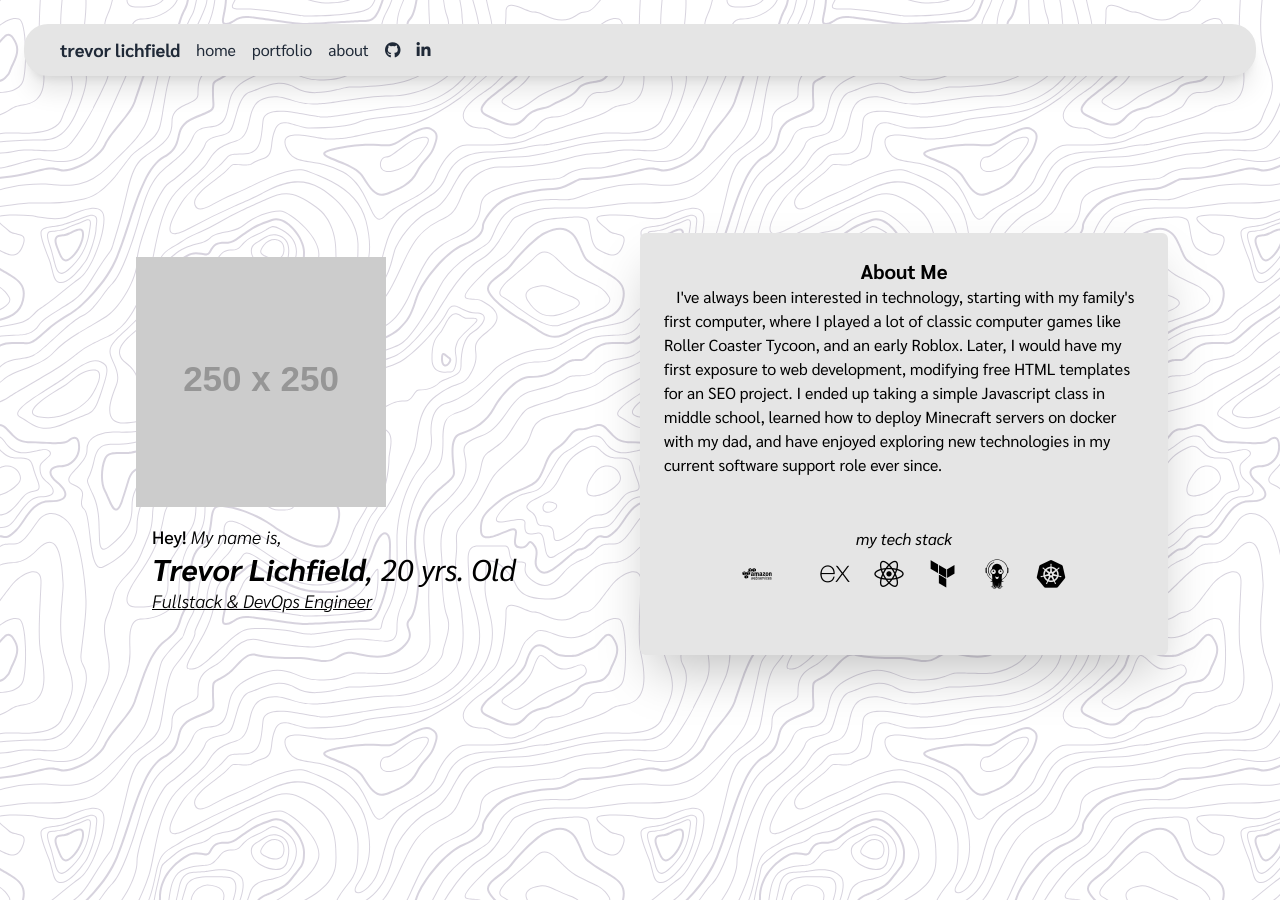
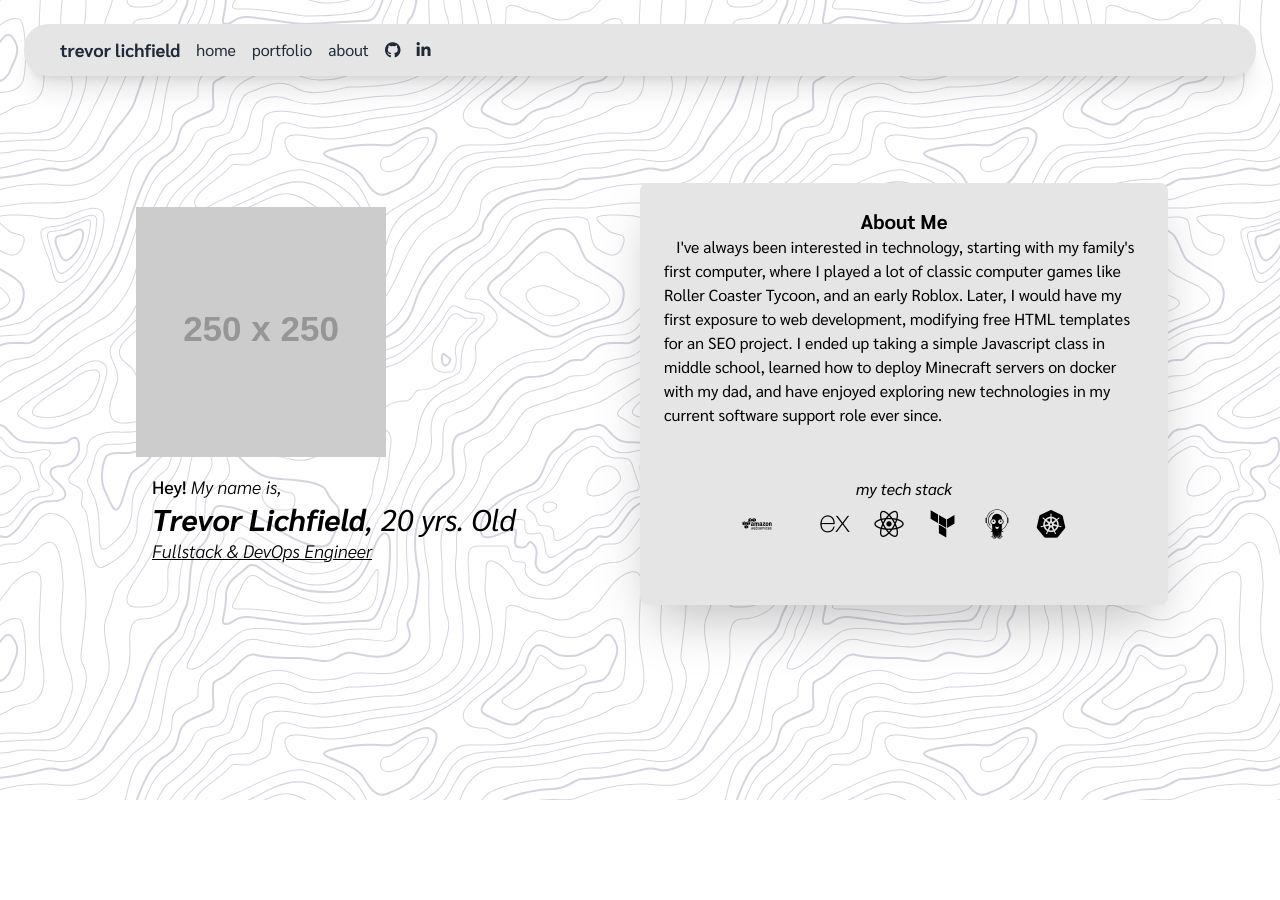
Before and after one commit to lichfiet/portfolio, a React (Vite) app: page / in a window 1280 px wide. After the commit the page ends 800 px from the top, so only its background shows below. Built offline with nearby package versions, Linux system fonts and the light colour scheme; some icons are missing.

Commit message:
vertical center home

```diff
--- a/src/components/navBar.jsx
+++ b/src/components/navBar.jsx
@@ -24,9 +24,9 @@ export function NavBar() {
     }
 
     return (
-        <div className="backgroundimage min-h-screen">
+        <div className="backgroundimage flex flex-col min-h-screen">
             { /* NAVIGATION BAR FOR LARGER SCREENS */}
-            <div className="p-6 flex justify-center items-center">
+            <div className="p-6 justify-center items-center">
                 <nav className="container flex flex-row items-center md:space-x-4 bg-neutral-200 p-3 px-4 lg:px-9 rounded-3xl shadow-xl w-full mx-auto">
                     <a onClick={() => handleChange("home")} className="text-md md:text-lg font-bold text-gray-800 cursor-pointer">
                         trevor lichfield
@@ -102,7 +102,9 @@ export function NavBar() {
                     </ul>
                 </div>
             )}
-            <Outlet />
+            <div className="flex flex-grow overflow-auto">
+                <Outlet />
+            </div>
 
         </div>
     );
--- a/src/pages/home.jsx
+++ b/src/pages/home.jsx
@@ -3,9 +3,8 @@ import '/background.png';
 const HomePage = function () {
 
     return (
-        <div className="container mx-auto flex align-center justify-center min-h-svh">
-            <div className="content-center justify-center px-0 lg:px-28 md:px-4 md:pb-28">
-                <div className="block md:grid my-1 justify-center md:justify-start" style={{ gridTemplateColumns: "1fr 1fr" }}>
+        <div className="flex-grow overflow-auto container mx-auto my-auto justify-center content-center px-0 lg:px-28 md:px-4 md:pb-28">
+            <div className="block md:grid grid-cols-2 justify-center md:justify-start">
                 <div className="content-center p-6">
                     <div className="flex content-center justify-center md:justify-start">
                         <img src="https://via.placeholder.com/250" alt="profile picture" />
@@ -18,7 +17,7 @@ const HomePage = function () {
                         </ul>
                     </div>
                 </div>
-                    <div className="p-6 bg-neutral-200 rounded-md shadow-2xl flex justify-center flex-col">
+                <div className="p-6 bg-neutral-200 rounded-lg shadow-2xl flex justify-center flex-col">
                     <h1 className="text-xl font-bold text-center">
                         About Me
                     </h1>
@@ -46,7 +45,6 @@ const HomePage = function () {
                 </div>
             </div>
         </div>
-        </div>
     );
 };
 
```
Lines whose indentation alone changed are shown as unchanged.
